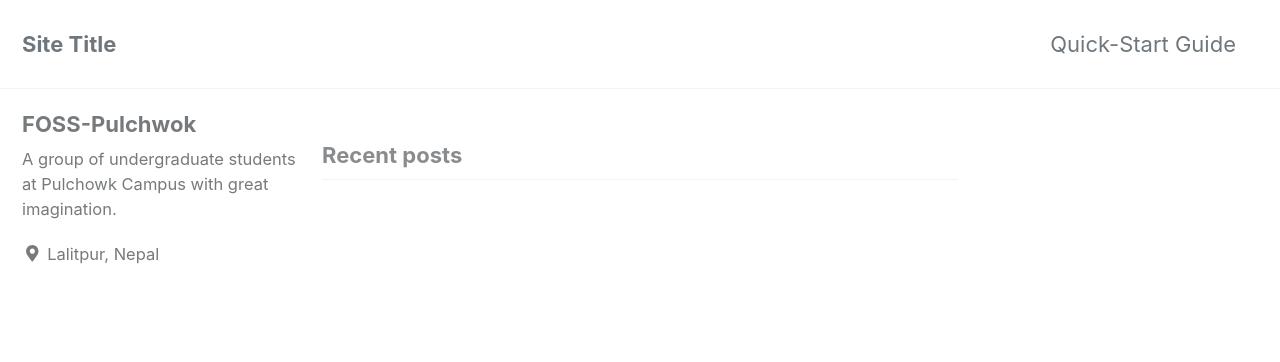
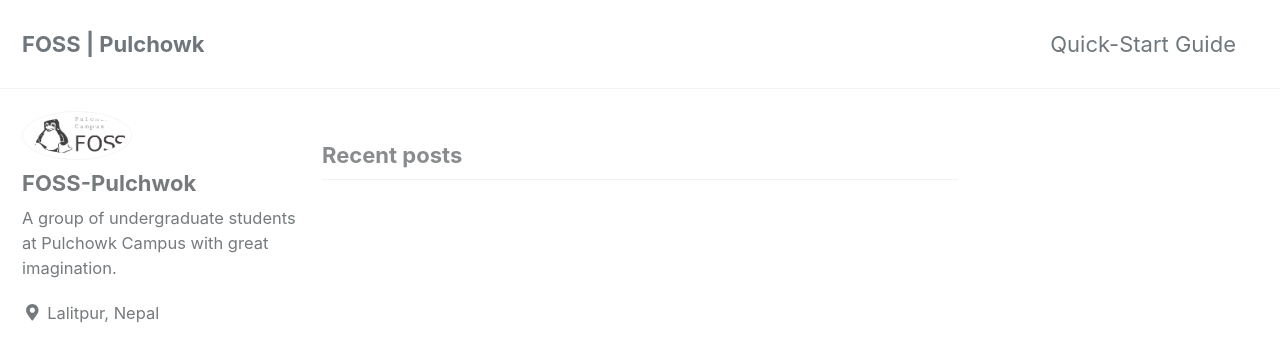
Before and after one commit to FOSS-Pulchowk/foss-pulchowk.github.io, a Jekyll site: the page built from index.html, in a window 1280 px wide and 900 px high. Shown: the top 362 px of the window. Built offline with Jekyll 4.4.1, drawn with Linux system fonts in a browser that asks for light colours; cached includes are drawn as plain includes; nearby versions of some CDN libraries; the list of posts is cut into pages by our own code.

Commit message:
updated bio pic and site title

```diff
--- a/_config.yml
+++ b/_config.yml
@@ -16,7 +16,7 @@
 
 # Site Settings
 locale                   : "en-US"
-title                    : "Site Title"
+title                    : "FOSS | Pulchowk"
 title_separator          : "-"
 name                     : "FOSS-Pulchowk"
 description              : "Free or Open Source Software"
@@ -102,7 +102,7 @@
 # Site Author
 author:
   name             : "FOSS-Pulchwok"
-  avatar           : # path of avatar image, e.g. "/assets/images/bio-photo.jpg"
+  avatar           : "/images/logo.png" # path of avatar image, e.g. "/assets/images/bio-photo.jpg"
   bio              : "A group of undergraduate students at Pulchowk Campus with great imagination."
   location         : "Lalitpur, Nepal"
   email            :
```
Also changed, not shown: images/logo.png (added).
